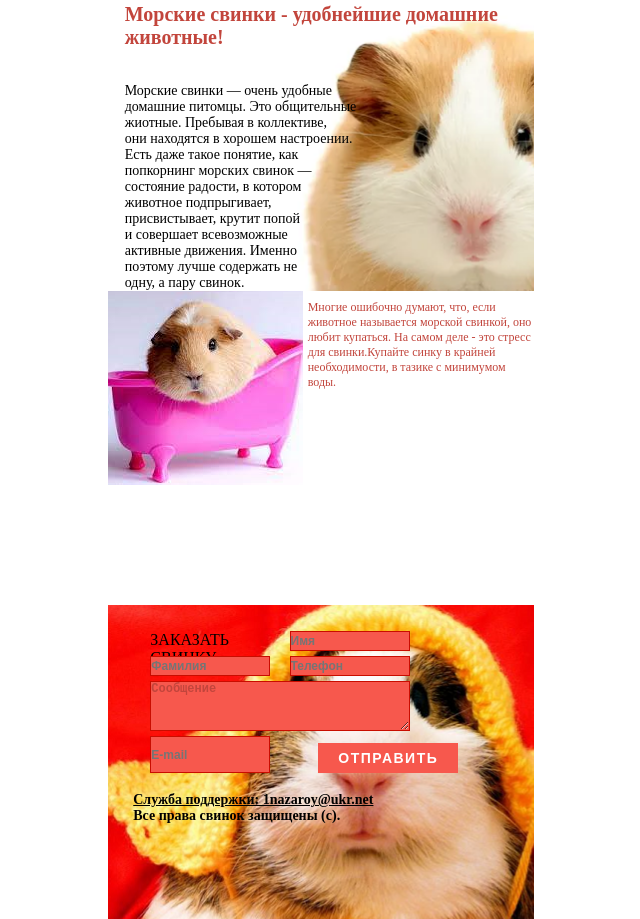
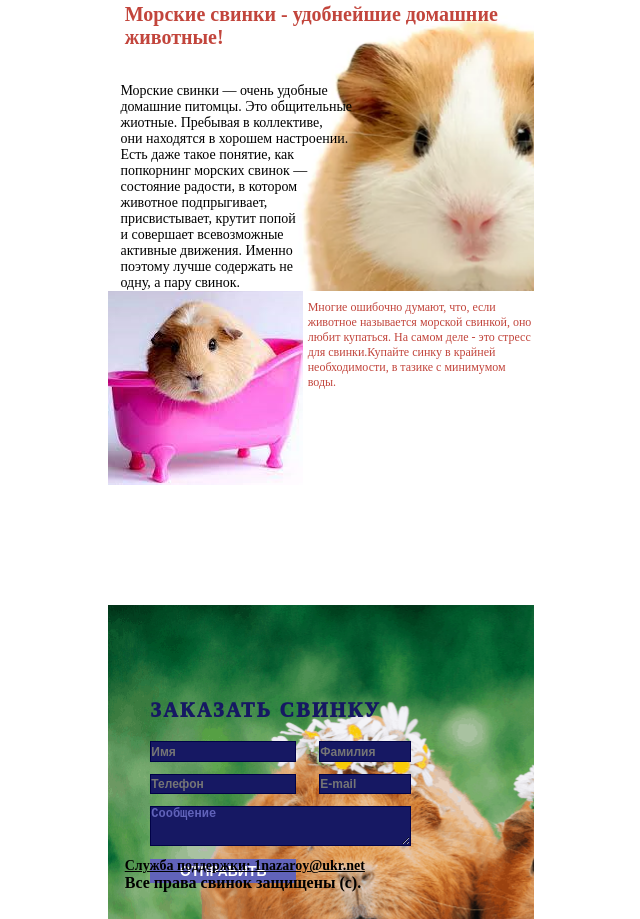
Before and after one commit to KoliadaNazar/Pigs, a plain HTML site: page index.html in a window 1280 px wide. Shown: the part 336-1255 px from the top of the page, without its empty margins (319-959 px from the left). Drawn offline with Linux system fonts and the light colour scheme.

Commit message:
Update main.css

```diff
--- a/main.css
+++ b/main.css
@@ -5,12 +5,13 @@ padding: 0;
 border: none;
 background-repeat: no-repeat;
 list-style: none;
+
 }
 
 .wrapper--page {
   display: grid;
   grid-template-columns: 1fr ;
-  grid-auto-rows: 300px 400px 194px 1fr ;
+  grid-auto-rows: 300px 400px 194px 1000px ;
   grid-template-areas:
   "header"
   "section"
@@ -60,7 +61,7 @@ grid-row-gap: 16%;
 
 .motto {
   position: relative;
-  margin-top: 8%;
+  margin-top: 4%;
 }
 
 .motto--link {
@@ -82,7 +83,7 @@ grid-row-gap: 16%;
 }
 
 .txt {
-  margin: 8% auto auto 4% ;
+  margin: 8% auto auto 3% ;
   font-size: 14px;
   font-weight: 500;
 }
@@ -101,30 +102,35 @@ grid-row-gap: 16%;
 
 .footer {
   grid-area: footer ;
-  background-image: url(img/bkg--7.1.png)
+  background-image: url(img/bkg--8.png)
 }
 
-.footer--h2{
-   font-weight: 800;
-   letter-spacing: 4.33px;
-   font-size: 16px;
-   color:#c2453c;
-  margin-left: 14%;
-   margin-top: 24%;
+.input-0 {
+   font-weight: 999;
+   letter-spacing: 2.33px;
+   color:#161863;
+   font-size: 20px;
  }
 
 .footer--grid {
-   margin-top: 6%;
+   margin-top: 22%;
    margin-left: 10%;
    display: grid;
-   grid-column-gap: 5%;
-   grid-row-gap: 4%;
-   grid-template-columns: 120px 120px;
-   grid-template-rows: 20px 20px 50px;
+   grid-column-gap: 6%;
+   grid-row-gap: 12%;
+   grid-template-columns: 38% 24%;
+   grid-template-rows: 30% 20% 20% 40% 24%;
    grid-template-areas:
+   "input-0 input-0"
    "input-1 input-2"
    "input-3 input-4"
    "input-5 input-5"
+   "input-6 input-6";
+ }
+
+ .input-0 {
+
+   grid-area: input-0;
  }
 
  .input-1 {
@@ -139,40 +145,43 @@ grid-row-gap: 16%;
  .input-4 {
    grid-area: input-4;
  }
+
 .footer--textarea {
+  grid-area: input-5;
+  /* grid-column: 1 / 3; */
+ }
 
-  grid-area: input-5;
-  grid-column: 1 / 3;
+ .input-6 {
+   grid-area: input-6;
+   grid-row:  1 / 3;
  }
 
  .footer--form, .footer--textarea {
 
-   background-color:#f7584d;
-  border: 0.2px solid #c90d00;
-  color: #c2453c;
+   background-color:#161863;
+  border: 0.2px solid #000247;
+  color: #6163ba;
   font-weight: 600;
   font-size: 12px;
  }
 
  .button--footer {
-   letter-spacing: 1.5px;
+
    font-weight:bold;
-   background-color: #f7584d;
+   background-color: #6163ba;
    color: #FFFFFF;
-   width: 140px;
-   height: 30px;
    font-size: 14px;
    font-weight: 600;
    cursor: pointer;
    border: none;
-   margin-top: 6%;
-   margin-left: 24%;
  }
 
 .footer-ul {
-  margin: 8% auto 4% 6%;
-  font-weight: 700;
-  font-size: 14px;
+  position: relative;
+  top: 18%;
+  margin: auto auto 4% 4%;
+  font-weight: 900;
+  font-size: 16px;
 }
 
 .footer--email--2 {
@@ -181,7 +190,7 @@ grid-row-gap: 16%;
   font-size: 14px;
 }
 
-@media screen and (min-width: 480px) {
+@media screen and (min-width: 640px) {
   .wrapper--page {
     display: grid;
     grid-template-columns: 1fr 1fr 1fr;
@@ -192,4 +201,5 @@ grid-row-gap: 16%;
     ". article ."
     ". footer .";
   }
+
 }
```
